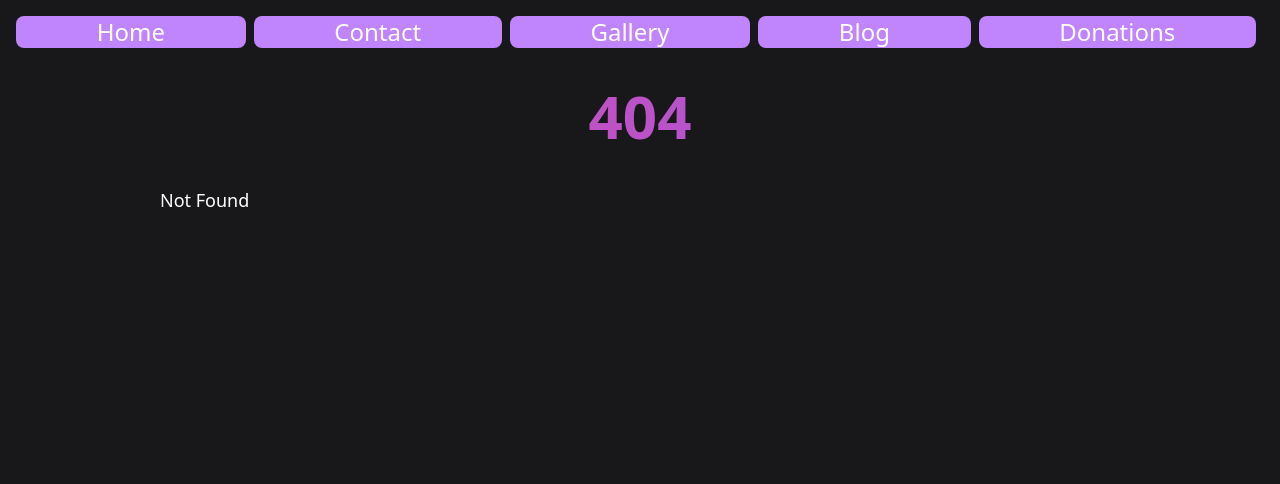
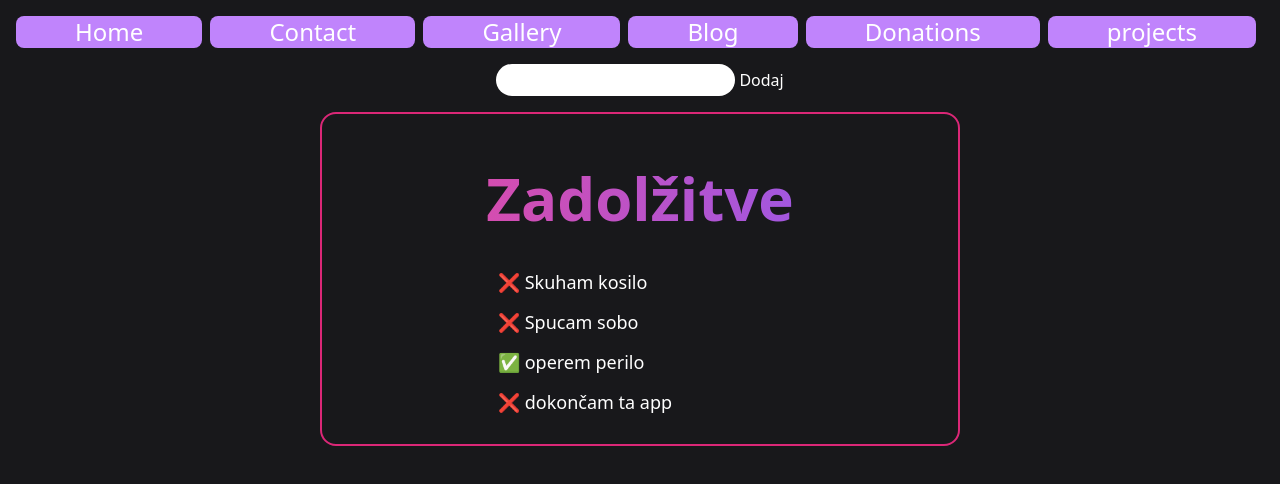
Before and after one commit to gragorther/website-2.0, a SvelteKit app: page /projects/todo in a window 1280 px wide. Before the commit this address had no page. Shown: the top 484 px of the page. Built offline with nearby package versions, Linux system fonts and the light colour scheme.

Commit message:
Added a new project

```diff
--- a/src/routes/+layout.svelte
+++ b/src/routes/+layout.svelte
@@ -16,6 +16,7 @@
 		<a href="/gallery" class={navclass}>Gallery</a>
 		<a href="/blog" class={navclass}>Blog</a>
 		<a href="/donations" class={navclass}>Donations</a>
+		<a href="/projects" class={navclass}>projects</a>
 	</div>
 </nav>
 <slot />
@@ -55,9 +56,7 @@
 	/*:global(li) {
 		@apply border border-lime-400 rounded-lg font-extrabold rounded-full;
 	}*/
-	:global(button) {
-		@apply rounded-full bg-purple-400 p-5 text-white hover:text-white;
-	}
+
 	:global(.pill-button) {
 		@apply text-white hover:text-white bg-purple-400 rounded-full px-4 py-2 hover:bg-purple-500;
 	}
--- /dev/null
+++ b/src/routes/projects/todo/+page.svelte
@@ -0,0 +1,56 @@
+<script lang="ts">
+	type Task = {
+		text: string;
+		status: boolean;
+	};
+	let newTask: string = '';
+
+	let tasks: Task[] = [
+		{
+			text: 'Skuham kosilo',
+			status: false
+		},
+		{
+			text: 'Spucam sobo',
+			status: false
+		},
+		{
+			text: 'operem perilo',
+			status: true
+		},
+		{
+			text: 'dokončam ta app',
+			status: false
+		}
+	];
+	function add() {
+		tasks = [
+			...tasks,
+			{
+				text: newTask,
+				status: false
+			}
+		];
+		newTask = '';
+	}
+</script>
+
+<div class="justify-center flex">
+	<div>
+		<input type="text" bind:value={newTask} class="rounded-full text-black p-1" />
+		<button on:click={add}>Dodaj</button>
+	</div>
+</div>
+<div class="flex justify-center">
+	<div class="w-6/12 rounded-2xl m-4 p-4 border-2 border-pink-600">
+		<h1>Zadolžitve</h1>
+		{#each tasks as task}
+			<div>
+				<p>
+					<button on:click={() => (task.status = !task.status)}>{task.status ? '✅' : '❌'}</button>
+					{task.text}
+				</p>
+			</div>
+		{/each}
+	</div>
+</div>
```
